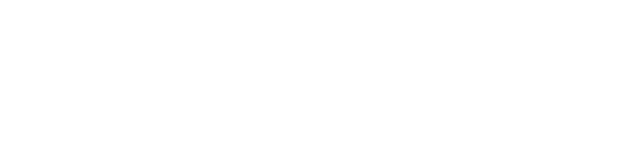
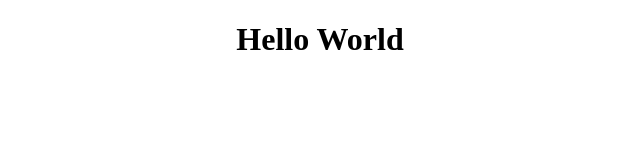
Before and after one commit to kevserna/new-repo, a plain HTML site: page index.html in a window 1280 px wide. Shown: the whole page, without its empty margins (320-960 px from the left). Drawn offline with Linux system fonts and the light colour scheme.

Commit message:
update files

```diff
--- a/index.html
+++ b/index.html
@@ -4,6 +4,11 @@
     <meta charset="UTF-8" />
     <meta name="viewport" content="width=device-width, initial-scale=1.0" />
     <title>Document</title>
+    <link rel="stylesheet" href="style.css" />
   </head>
-  <body></body>
+  <body>
+    <div>
+      <h1 class="main-header">Hello World</h1>
+    </div>
+  </body>
 </html>
--- a/style.css
+++ b/style.css
@@ -0,0 +1,3 @@
+.main-header {
+  text-align: center;
+}
```
